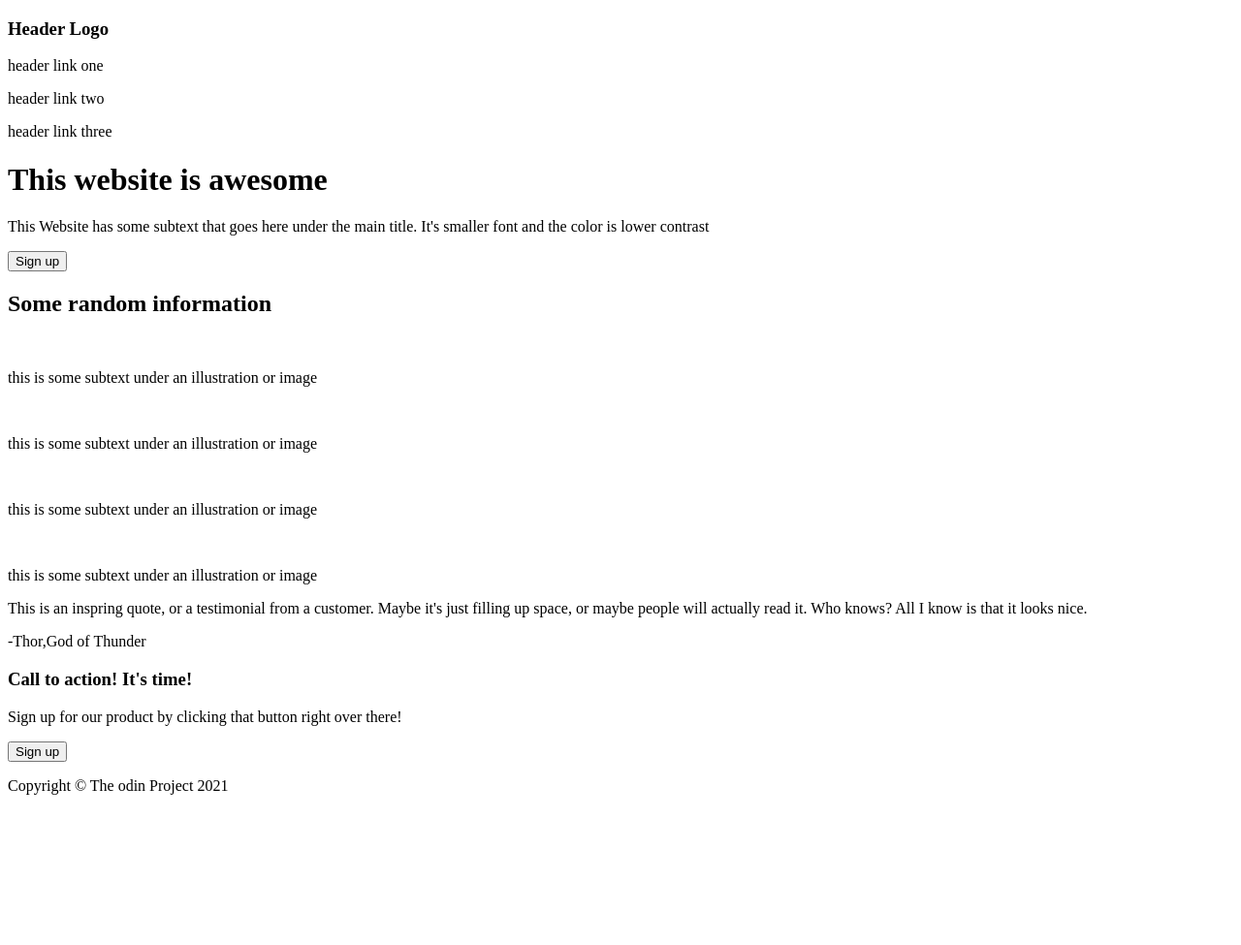
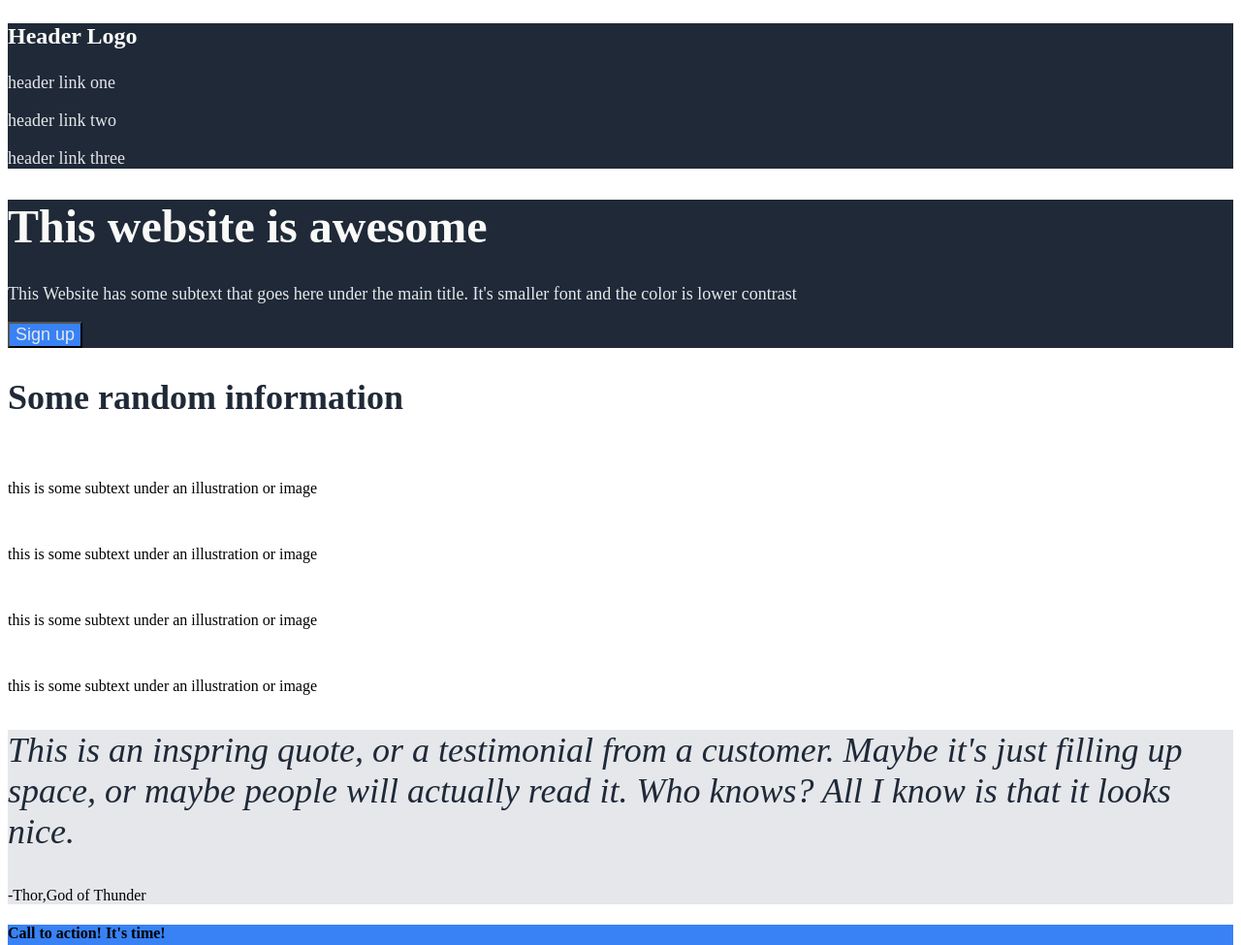
Before and after one commit to raylu15742cs/odin-landing-page, a plain HTML site: page index.html in a window 1280 px wide. Shown: the top 975 px of the page at 97% size. Before the commit the page ends 836 px from the top, so only its background shows below. Drawn offline with Linux system fonts and the light colour scheme.

Commit message:
add default css styles

```diff
--- a/index.html
+++ b/index.html
@@ -5,6 +5,7 @@
     <meta http-equiv="X-UA-Compatible" content="IE=edge">
     <meta name="viewport" content="width=device-width, initial-scale=1.0">
     <title>Odin Landing Page</title>
+    <link rel="stylesheet" href="style.css">
 </head>
 <body>
     <div class="header">
@@ -41,11 +42,11 @@
         </div>
     </div>
     <div class="third">
-        <p>This is an inspring quote, or a testimonial from a customer. Maybe it's just filling up space, or maybe people will actually read it. Who knows? All I know is that it looks nice.</p>
+        <p class="quote">This is an inspring quote, or a testimonial from a customer. Maybe it's just filling up space, or maybe people will actually read it. Who knows? All I know is that it looks nice.</p>
         <p>-Thor,God of Thunder</p>
     </div>
     <div class="fourth">
-        <h3>Call to action! It's time!</h3>
+        <h4>Call to action! It's time!</h4>
         <p>Sign up for our product by clicking that button right over there!</p>
         <button>Sign up</button>
     </div>
--- /dev/null
+++ b/style.css
@@ -0,0 +1,33 @@
+.header, .first, .footer {
+    background-color: #1f2937;
+}
+h1 {
+    font-size: 48px;
+    font-weight: extra-bold;
+    color: #f9faf8;
+}
+.header, .first, button, .footer {
+    font-size: 18px;
+    color: #e5e7eb;
+}
+h3 {
+    font-size: 24px;
+    color: #f9faf8;
+}
+button, .fourth {
+    background-color: #3882f6;
+}
+h2 {
+    font-size: 36px;
+    font-weight: extra-bold;
+    color: #1f2937;
+}
+.third {
+    background-color: #e5e7eb;
+}
+.quote {
+    font-size: 36px;
+    font-weight: light;
+    font-style: italic;
+    color: #1f2937;
+}
```
